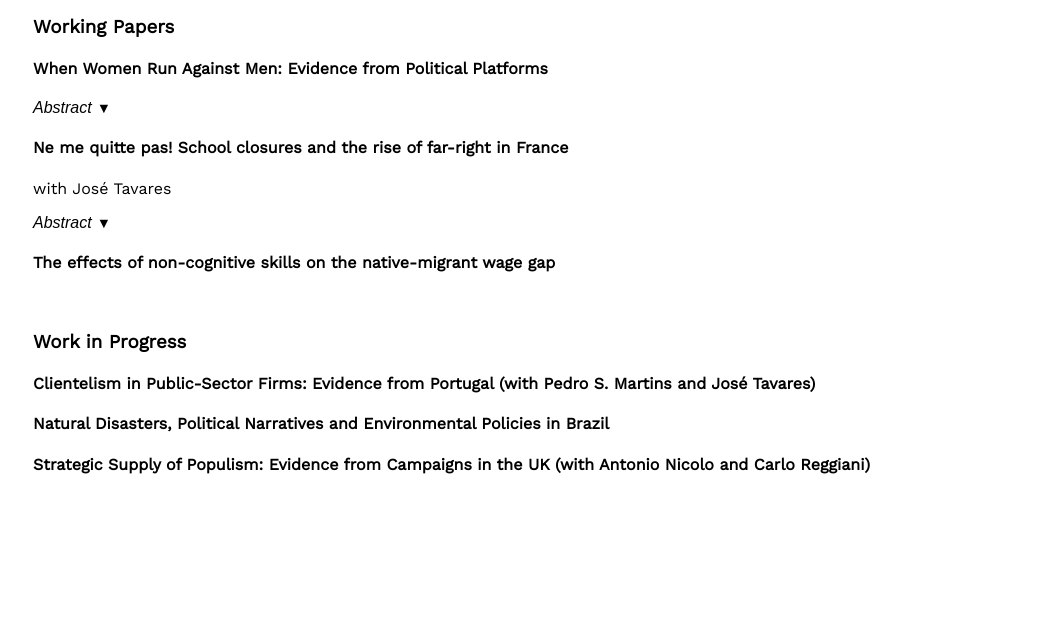
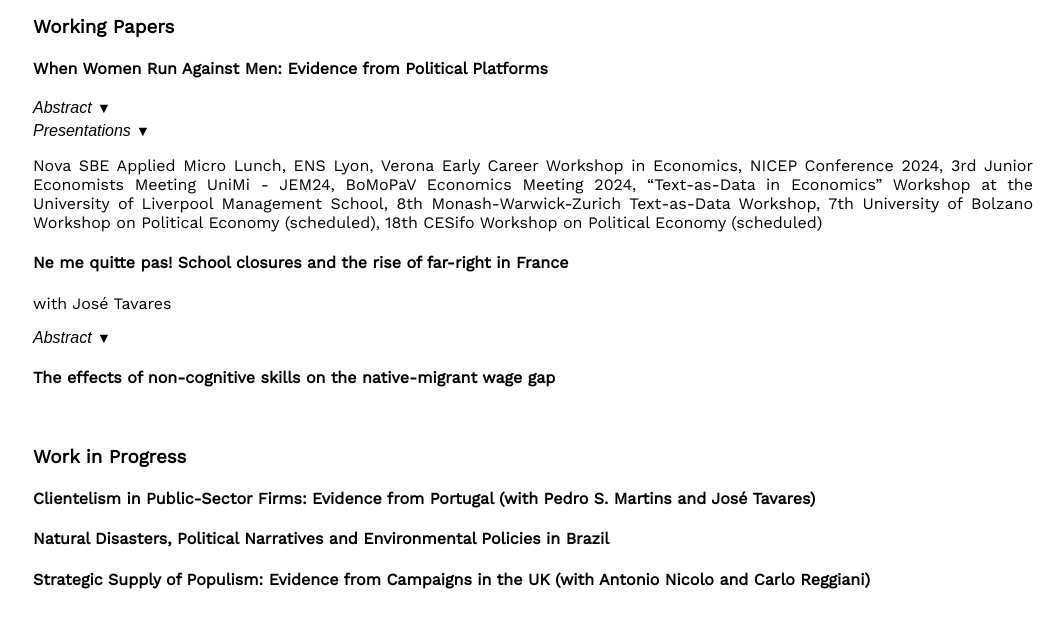
Before and after one commit to marlifernandes/marlifernandes.github.io, a plain HTML site: page research.html in a window 1280 px wide. Shown: the part 123-750 px from the top of the page, without its empty margins (107-1171 px from the left). Drawn offline with nearby package versions, Linux system fonts and the light colour scheme.

Commit message:
Update research.html

```diff
--- a/research.html
+++ b/research.html
@@ -69,6 +69,13 @@
             <div class="abstract" id="abstract1">
                 <p>Do female and male candidates differ in their political campaigns? And why do they differ? Using individual political platforms from legislative elections in France, I combine computational text analysis with a regression discontinuity design setup in the two-round French legislative elections to understand political campaign differences between women and men. I find that women give more salience to topics such as security and foreign policy than males. This result is stronger in places where there is more substantial voter gender bias: in districts that have never elected a woman or where the gender wage gap is higher. I causally show that when women run against men, as opposed to running against a woman, they strategically give more prevalence to male-stereotypical topics. However, once elected, women provide more coverage to female stereotyped issues, health and education compared to male colleagues. In contrast, when male politicians run against women, they adapt their platforms more marginally.</p>
             </div>
+            <button class="toggle-button" onclick="toggleAbstract('presentations1')">
+                <span>Presentations</span>
+                <span class="arrow">&#9660;</span> <!-- Down arrow symbol -->
+            </button>
+            <div class="presentations" id="presentations1">
+                <p>Nova SBE Applied Micro Lunch, ENS Lyon, Verona Early Career Workshop in Economics, NICEP Conference 2024, 3rd Junior Economists Meeting UniMi - JEM24, BoMoPaV Economics Meeting 2024, “Text-as-Data in Economics” Workshop at the University of Liverpool Management School, 8th Monash-Warwick-Zurich Text-as-Data Workshop, 7th University of Bolzano Workshop on Political Economy (scheduled), 18th CESifo Workshop on Political Economy (scheduled)</p>
+            </div>
         </div>
 
         <!-- Paper 2 -->
```
